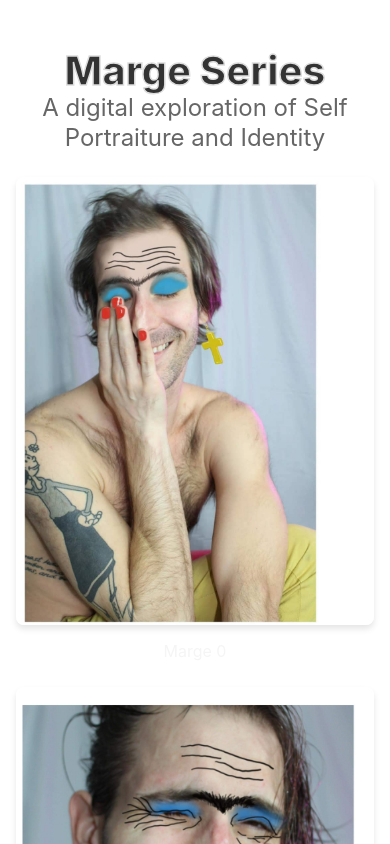
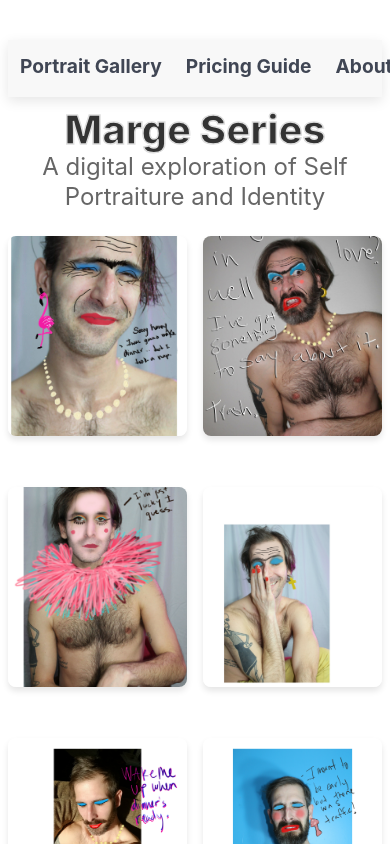
Before and after one commit to tbarns/gallery, a React (Create React App) app: page /marge in a window 390 px wide. Shown: the top 844 px of the page. Built offline with nearby package versions, Linux system fonts and the light colour scheme.

Commit message:
added marge page

```diff
--- a/src/components/Home.css
+++ b/src/components/Home.css
@@ -6,6 +6,8 @@ body{
 .navbar {
     background-color: #f8f8f8;
     box-shadow: 0px 4px 12px rgba(0, 0, 0, 0.1);
+    margin-bottom: 10px;
+    padding-bottom: 5px;
   }
 
   .navbar-item {
--- a/src/components/Home.js
+++ b/src/components/Home.js
@@ -2,7 +2,6 @@ import React, { useEffect, useState } from 'react';
 import axios from 'axios';
 import Slider from 'react-slick'; // Import react-slick for carousel
 import { Link } from 'react-router-dom'; // For navigation
-import MargeSeries from './MargeSeries';
 import './Home.css'; // Your custom styles
 
 const HomePage = () => {
@@ -32,7 +31,7 @@ const HomePage = () => {
       {/* Navbar */}
       <nav className="navbar is-spaced">
         <div className="navbar-brand">
-          <Link to="/" className="navbar-item">Gallery</Link>
+          <Link to="/" className="navbar-item">Portrait Gallery</Link>
           <Link to="/pricing" className="navbar-item">Pricing Guide</Link>
           <Link to="/about" className="navbar-item">About Me</Link>
           {/* <Link to="/commissions" className="navbar-item">Large-Scale Commissions</Link> */}
--- a/src/components/MargeSeries.css
+++ b/src/components/MargeSeries.css
@@ -1,4 +1,4 @@
-body{
+body {
   color: whitesmoke;
 }
 
@@ -11,7 +11,7 @@ body{
 
 .marge-grid {
   display: grid;
-    grid-template-columns: repeat(auto-fit, minmax(250px, 1fr));
+  grid-template-columns: repeat(auto-fit, minmax(200px, 1fr)); /* Adjusted for responsiveness */
   gap: 1.5rem;
 }
 
@@ -20,8 +20,10 @@ body{
 }
 
 .marge-image {
-    max-width: 100%;
-    height: auto;
+  width: 100%; /* Ensure it fits its container */
+  height: auto; /* Maintain aspect ratio */
+  max-height: 300px; /* Limit the height for smaller screens */
+  object-fit: cover; /* Crop if necessary to maintain uniformity */
   border-radius: 8px;
   box-shadow: 0 4px 6px rgba(0, 0, 0, 0.1);
 }
@@ -29,5 +31,25 @@ body{
 .marge-title {
   margin-top: 0.5rem;
   font-size: 1rem;
-    color: whitesmoke;
+  color: white; /* Fixed typo from "whit" to "white" */
 }
+
+/* Mobile adjustments for smaller screens */
+@media (max-width: 768px) {
+  .marge-series-container {
+    padding: 0.5rem;
+  }
+
+  .marge-grid {
+    grid-template-columns: repeat(auto-fit, minmax(150px, 1fr)); /* Smaller columns for narrow screens */
+    gap: 1rem;
+  }
+
+  .marge-image {
+    max-height: 200px; /* Reduce image height further for smaller screens */
+  }
+
+  .marge-title {
+    font-size: 0.875rem; /* Slightly smaller text on mobile */
+  }
+}
--- a/src/components/MargeSeries.js
+++ b/src/components/MargeSeries.js
@@ -1,9 +1,10 @@
 import React from 'react';
 import './MargeSeries.css'; // For custom styling
+import { Link } from 'react-router-dom'; // For navigation
 
 const MargeSeries = () => {
+
   const images = [
-    { src: '/margeseries/IMG_20191201_151400_370.jpg', title: 'Marge 0' },
     { src: '/margeseries/tim_and_e33.jpg', title: 'Marge 1' },
     { src: '/margeseries/DBD1.jpg', title: 'Marge 2' },
     { src: '/margeseries/tim_and_e44.jpg', title: 'Marge 3' },
@@ -16,7 +17,20 @@ const MargeSeries = () => {
   ];
 
   return (
+
+
+
     <div className="marge-series-container">
+
+<nav className="navbar is-spaced">
+    <div className="navbar-brand">
+      <Link to="/" className="navbar-item">Portrait Gallery</Link>
+      <Link to="/pricing" className="navbar-item">Pricing Guide</Link>
+      <Link to="/about" className="navbar-item">About Me</Link>
+      {/* <Link to="/commissions" className="navbar-item">Large-Scale Commissions</Link> */}
+      <Link to="/marge" className="navbar-item">Marge Series</Link>
+    </div>
+  </nav>
       <h1 className="title has-text-centered">Marge Series</h1>
       <h2 className="subtitle has-text-centered">A digital exploration of Self Portraiture and Identity</h2>
       <div className="marge-grid">
```
Lines whose indentation alone changed are shown as unchanged.
